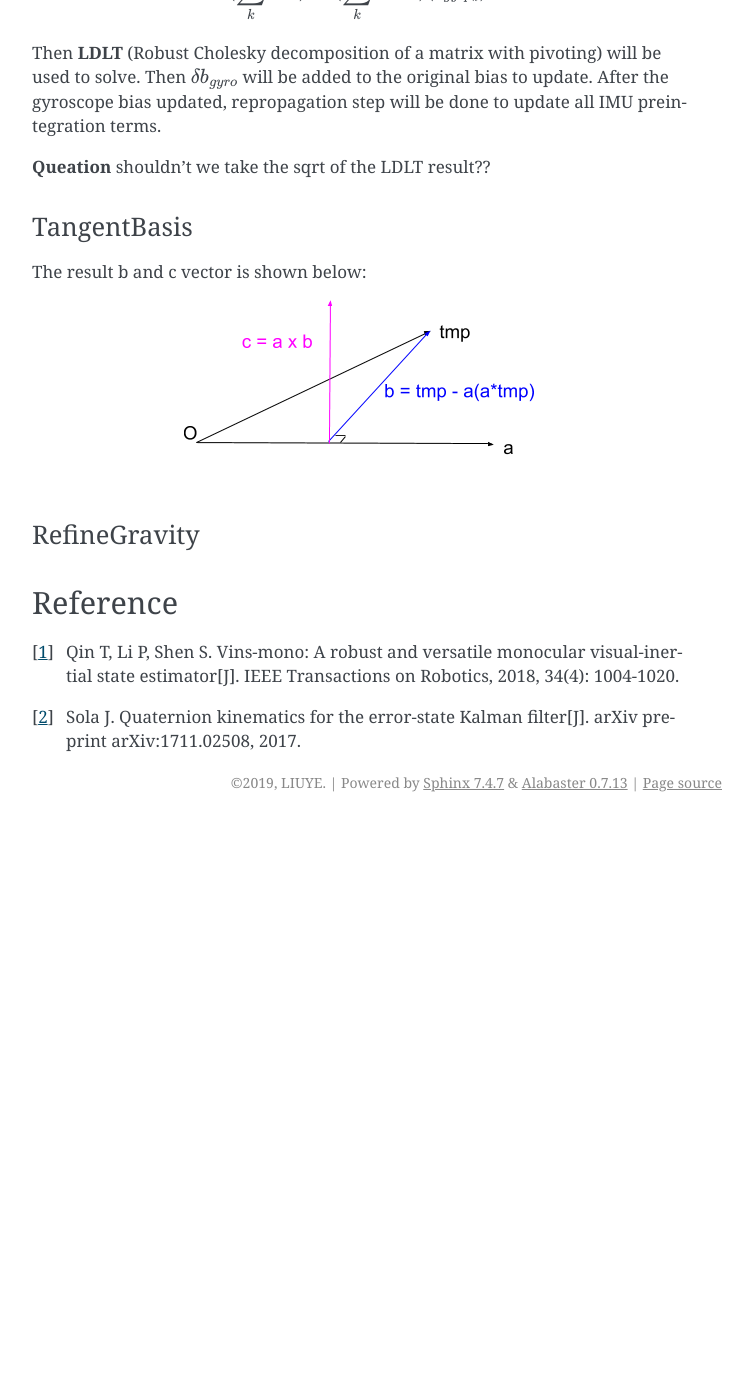
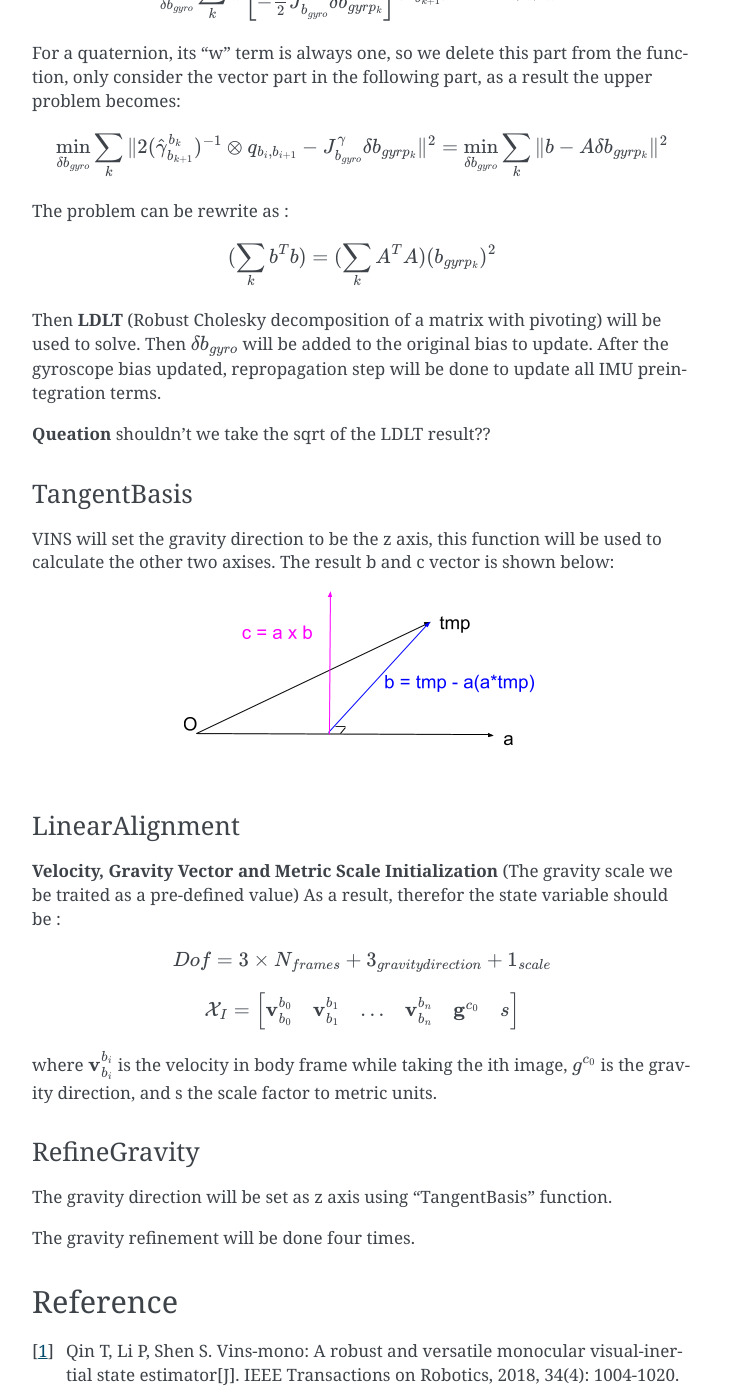
Before and after one commit to gggliuye/VIO, a Sphinx documentation site: the page built from docs/deepblue/LM.rst, in a window 1280 px wide and 1400 px high, scrolled down 12175 px. Shown: the whole window, without its empty margins (388-1141 px from the left). Built offline with Sphinx 7.4.7, drawn with Linux system fonts in a browser that asks for light colours; before the commit the page ends 12997 px from its top, so only the background shows below that; some of the changed text lies outside the part shown.

Commit message:
Update LM.rst

```diff
--- a/docs/deepblue/LM.rst
+++ b/docs/deepblue/LM.rst
@@ -2,6 +2,7 @@
 =========================
 
 Analysis the structure and the details of `VINS <https://github.com/HKUST-Aerial-Robotics/VINS-Mono>`_ code [#]_ . Take the android implement as example. As the original code is based on ROS(robot opeartion system), changes are made to create virtual ROS message, and manual call the ros callback functions. It has two main threads: **vins_estimator** and **loop_fusion**.
+
 
 Top Node
 ----------------------------
@@ -90,6 +91,21 @@
 ----------------------------
 
 Method called above in "top node" : estimator.processIMU, estimator.processImage, estimator.retrive_data_vector .  Its basic idea is to manage a **slide window** , make imu preintegration and imu observation, also marginalization, etc.
+
+preintegration
+~~~~~~~~~~~~~~~~~~
+
+The system preintegation and the system state function can be write as :
+
+.. math::
+    R_{w}^{b_{k}}p_{b_{k+1}}^{w} = R_{w}^{b_{k}} ( p_{b_{k}}^{w} + v_{b_{k}}^{w} \Delta t_{k} - \frac{1}{2} g^{w} \Delta t_{k}^{2} ) + \alpha_{b_{k+1}}^{b_{k}}
+
+.. math::
+    R_{w}^{b_{k}}v_{b_{k+1}}^{w} = R_{w}^{b_{k}} ( v_{b_{k}}^{w} - g^{w} \Delta t_{k} ) + \beta_{b_{k+1}}^{b_{k}}
+
+.. math::
+    q_{w}^{b_{k}} \otimes q_{b_{k+1}}^{w} = \gamma _{b_{k+1}}^{b_{k}}
+
 
 processIMU
 ~~~~~~~~~~~~~~~~~~~
@@ -526,15 +542,36 @@
 
 TangentBasis
 ~~~~~~~~~~~~~~~~~~~
-
+VINS will set the gravity direction to be the z axis, this function will be used to calculate the other two axises.
 The result b and c vector is shown below:
 
 .. image:: images/tangentbasis.png
    :align: center
 
-RefineGravity
+
+
+LinearAlignment
 ~~~~~~~~~~~~~~~~~~~~~~
 
+**Velocity, Gravity Vector and Metric Scale Initialization** (The gravity scale we be traited as a pre-defined value)
+As a result, therefor the state variable should be :
+
+.. math::
+    Dof = 3 \times N_{frames} + 3_{gravity direction} + 1_{scale}
+
+.. math::
+    \mathcal{X}_{I} = \begin{bmatrix} \mathbf{v}_{b_{0}}^{b_{0}} & \mathbf{v}_{b_{1}}^{b_{1}} & ... & \mathbf{v}_{b_{n}}^{b_{n}} & \mathbf{g}^{c_{0}} & s \end{bmatrix}
+
+where :math:`\mathbf{v}_{b_{i}}^{b_{i}}` is the velocity in body frame while taking the ith image,  :math:`{g}^{c_{0}}` is the gravity direction, and s the scale factor to metric units.
+
+
+
+RefineGravity
+~~~~~~~~~~~~~~~~~~~~~
+
+The gravity direction will be set as z axis using "TangentBasis" function.
+
+The gravity refinement will be done four times.
 
 Reference
 ---------------------
```
